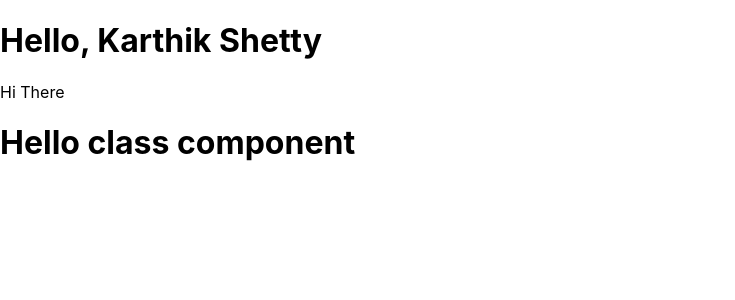
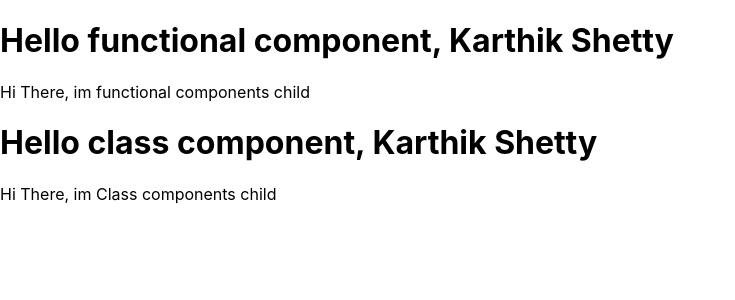
Before and after one commit to KarthikShetty11/learn-react, a React (Create React App) app: page / in a window 1280 px wide. Shown: the top 300 px of the page, without its empty margins (0-735 px from the left). Built offline with nearby package versions, Linux system fonts and the light colour scheme.

Commit message:
Props with Class component

```diff
--- a/src/App.js
+++ b/src/App.js
@@ -8,8 +8,9 @@ function App(){
   return(
          <div>
            <Header name="Karthik" last="Shetty"/>
-           <p>Hi There</p>
-           <Cheader/>
+           <p>Hi There, im functional components child</p>
+           <Cheader name="Karthik" last="Shetty"/>
+           <p>Hi There, im Class components child</p>
          </div>
         );
 }
--- a/src/components/Cheader.js
+++ b/src/components/Cheader.js
@@ -2,7 +2,11 @@ import React from 'react';
 
 class Cheader extends React.Component{
 render(){
-    return <h1>Hello class component</h1>
+    return (<div>
+            <h1>Hello class component, {this.props.name} {this.props.last}</h1>
+            {this.props.child}
+            </div>
+           )
 }
 }
 
--- a/src/components/Header.js
+++ b/src/components/Header.js
@@ -16,7 +16,7 @@ export const Header = ()=>{
 export const Header = (props)=>{
     return(
         <div>
-            <h1>Hello, {props.name} {props.last}</h1>
+            <h1>Hello functional component, {props.name} {props.last}</h1>
             {props.children}
         </div>
     )
```
